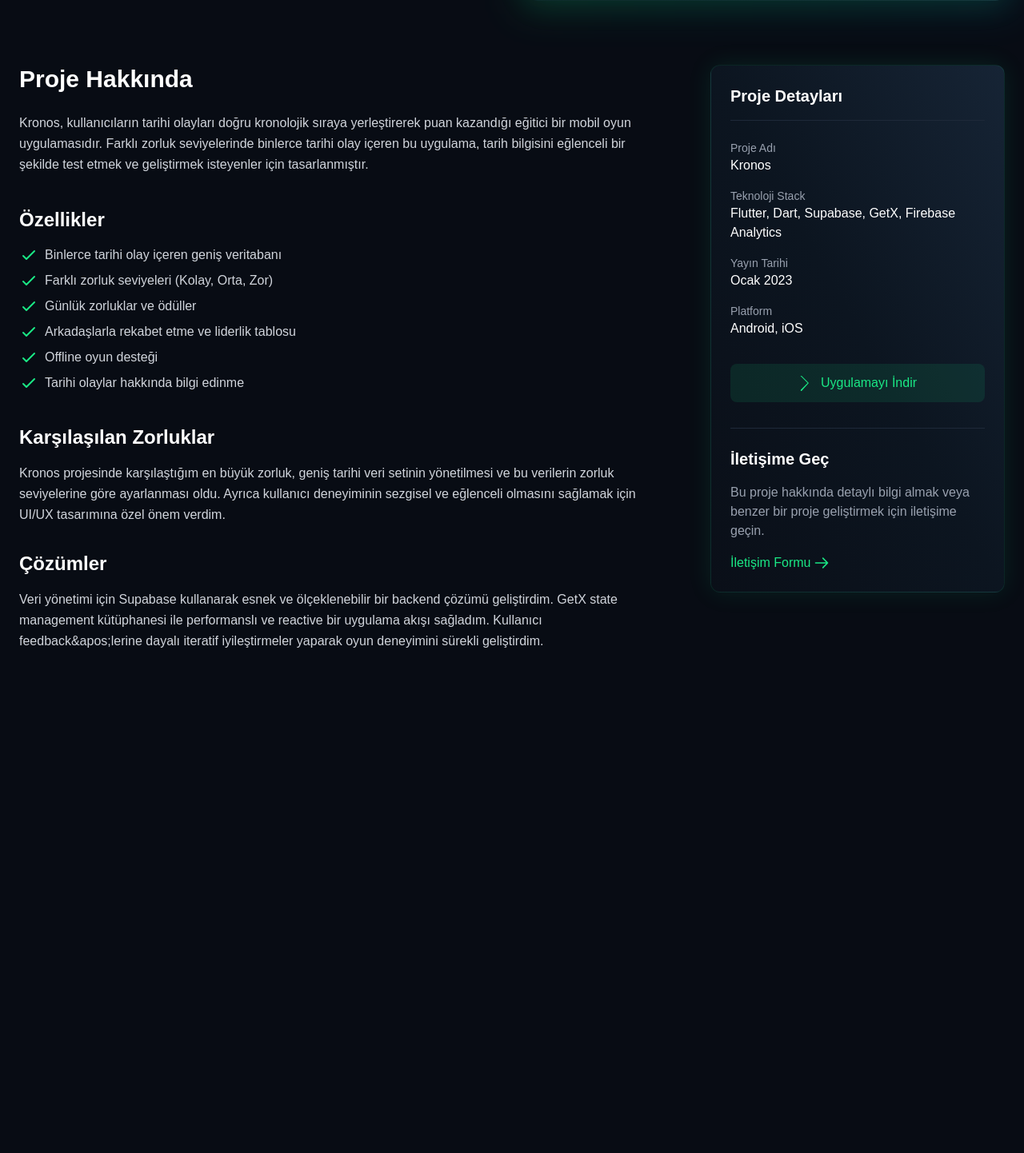
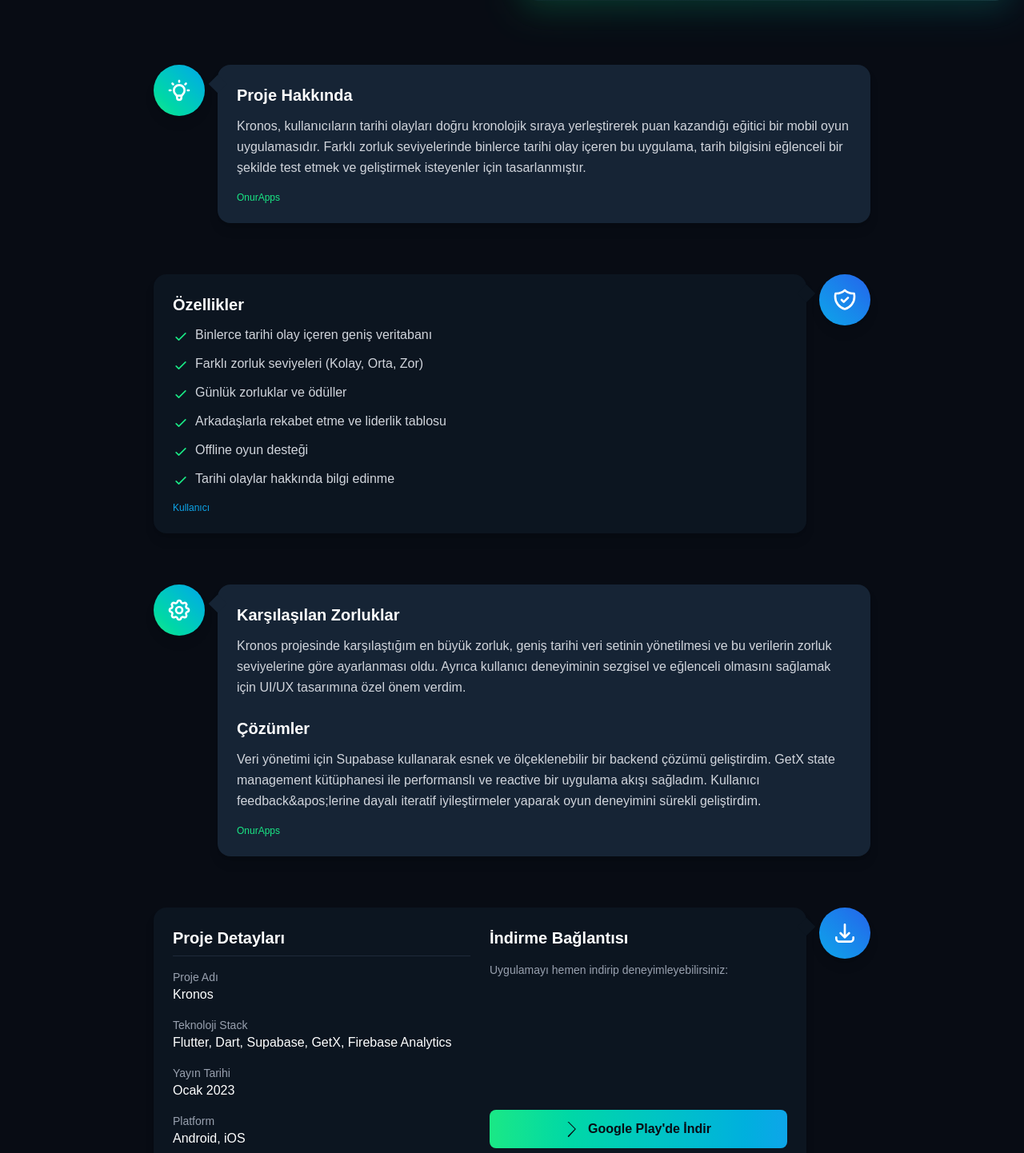
Before and after one commit to onurapps/onurapps-site, a Next.js app: page /projects/kronos in a window 1280 px wide. Shown: the part 868-2310 px from the top of the page at 80% size. Before the commit the page ends 1795 px from the top, so only its background shows below. Built offline with nearby package versions, Linux system fonts and the light colour scheme; a web font is replaced by a local one.

Commit message:
Proje detay sayfalarını diyalog kartı stiliyle yeniden tasarladık

```diff
--- a/src/app/projects/[slug]/page.js
+++ b/src/app/projects/[slug]/page.js
@@ -150,83 +150,163 @@ export default function ProjectDetails({ params }) {
         </div>
       </div>
 
-      {/* Project Details Section */}
+      {/* Project Details Section - Dialog Cards */}
       <div className="container mx-auto px-6 mt-20">
-        <div className="grid grid-cols-1 lg:grid-cols-3 gap-16">
-          <div className="lg:col-span-2">
-            <h2 className="text-3xl font-bold mb-6 text-white">Proje Hakkında</h2>
+        {/* Diyalog Kartı: Proje Açıklaması */}
+        <div className="max-w-4xl mx-auto mb-16">
+          <div className="flex flex-col md:flex-row gap-4 items-start">
+            {/* Avatar */}
+            <div className="flex-shrink-0">
+              <div className="w-14 h-14 md:w-16 md:h-16 rounded-full bg-gradient-to-tr from-[#1ae885] to-[#0ea5e9] flex items-center justify-center shadow-lg text-white">
+                <svg xmlns="http://www.w3.org/2000/svg" className="h-8 w-8" fill="none" viewBox="0 0 24 24" stroke="currentColor">
+                  <path strokeLinecap="round" strokeLinejoin="round" strokeWidth={2} d="M9.663 17h4.673M12 3v1m6.364 1.636l-.707.707M21 12h-1M4 12H3m3.343-5.657l-.707-.707m2.828 9.9a5 5 0 117.072 0l-.548.547A3.374 3.374 0 0014 18.469V19a2 2 0 11-4 0v-.531c0-.895-.356-1.754-.988-2.386l-.548-.547z" />
+                </svg>
+              </div>
+            </div>
 
-            <div className="prose prose-lg prose-invert max-w-none mb-10">
+            {/* Message */}
+            <div className="flex-grow bg-[#162435] rounded-2xl p-6 shadow-lg relative">
+              {/* Arrow */}
+              <div className="absolute top-4 left-0 transform -translate-x-1/2 rotate-45 w-4 h-4 bg-[#162435] hidden md:block"></div>
+
+              <h3 className="text-xl font-bold text-white mb-3">Proje Hakkında</h3>
+              <div className="prose prose-invert max-w-none text-gray-300">
                 {project.description.split('\n\n').map((paragraph, idx) => (
-                <p key={idx} className="text-gray-300 mb-4 leading-relaxed">{paragraph}</p>
+                  <p key={idx} className="mb-4 leading-relaxed">{paragraph}</p>
                 ))}
               </div>
+              <div className="text-[#1ae885] text-xs mt-2">OnurApps</div>
+            </div>
+          </div>
+        </div>
 
-            <h3 className="text-2xl font-bold mb-4">Özellikler</h3>
-            <ul className="mb-10 space-y-2">
+        {/* Diyalog Kartı: Özellikler */}
+        <div className="max-w-4xl mx-auto mb-16">
+          <div className="flex flex-col md:flex-row gap-4 items-start">
+            {/* Message (sağ tarafta) */}
+            <div className="flex-grow bg-[#0c1520] rounded-2xl p-6 shadow-lg relative order-2 md:order-1">
+              {/* Arrow */}
+              <div className="absolute top-4 right-0 transform translate-x-1/2 rotate-45 w-4 h-4 bg-[#0c1520] hidden md:block"></div>
+
+              <h3 className="text-xl font-bold text-white mb-3">Özellikler</h3>
+              <ul className="space-y-3">
                 {project.features.map((feature, index) => (
-                <li key={index} className="flex items-start">
-                  <svg className="h-6 w-6 text-[#1ae885] mr-2 flex-shrink-0" fill="none" viewBox="0 0 24 24" stroke="currentColor">
+                  <li key={index} className="flex items-start text-gray-300">
+                    <svg className="h-5 w-5 text-[#1ae885] mr-2 flex-shrink-0 mt-1" fill="none" viewBox="0 0 24 24" stroke="currentColor">
                       <path strokeLinecap="round" strokeLinejoin="round" strokeWidth={2} d="M5 13l4 4L19 7" />
                     </svg>
-                  <span className="text-gray-300">{feature}</span>
+                    <span>{feature}</span>
                   </li>
                 ))}
               </ul>
-
-            <h3 className="text-2xl font-bold mb-4">Karşılaşılan Zorluklar</h3>
-            <p className="text-gray-300 mb-8 leading-relaxed">{project.challenges}</p>
-
-            <h3 className="text-2xl font-bold mb-4">Çözümler</h3>
-            <p className="text-gray-300 mb-8 leading-relaxed">{project.solutions}</p>
+              <div className="text-[#0ea5e9] text-xs mt-4">Kullanıcı</div>
             </div>
 
+            {/* Avatar (sağ tarafta) */}
+            <div className="flex-shrink-0 md:order-2 order-1 md:ml-auto">
+              <div className="w-14 h-14 md:w-16 md:h-16 rounded-full bg-gradient-to-tr from-[#0ea5e9] to-[#2563eb] flex items-center justify-center shadow-lg text-white">
+                <svg xmlns="http://www.w3.org/2000/svg" className="h-8 w-8" fill="none" viewBox="0 0 24 24" stroke="currentColor">
+                  <path strokeLinecap="round" strokeLinejoin="round" strokeWidth={2} d="M9 12l2 2 4-4m5.618-4.016A11.955 11.955 0 0112 2.944a11.955 11.955 0 01-8.618 3.04A12.02 12.02 0 003 9c0 5.591 3.824 10.29 9 11.622 5.176-1.332 9-6.03 9-11.622 0-1.042-.133-2.052-.382-3.016z" />
+                </svg>
+              </div>
+            </div>
+          </div>
+        </div>
+
+        {/* Diyalog Kartı: Zorluklar ve Çözümler */}
+        <div className="max-w-4xl mx-auto mb-16">
+          <div className="flex flex-col md:flex-row gap-4 items-start">
+            {/* Avatar */}
+            <div className="flex-shrink-0">
+              <div className="w-14 h-14 md:w-16 md:h-16 rounded-full bg-gradient-to-tr from-[#1ae885] to-[#0ea5e9] flex items-center justify-center shadow-lg text-white">
+                <svg xmlns="http://www.w3.org/2000/svg" className="h-8 w-8" fill="none" viewBox="0 0 24 24" stroke="currentColor">
+                  <path strokeLinecap="round" strokeLinejoin="round" strokeWidth={2} d="M10.325 4.317c.426-1.756 2.924-1.756 3.35 0a1.724 1.724 0 002.573 1.066c1.543-.94 3.31.826 2.37 2.37a1.724 1.724 0 001.065 2.572c1.756.426 1.756 2.924 0 3.35a1.724 1.724 0 00-1.066 2.573c.94 1.543-.826 3.31-2.37 2.37a1.724 1.724 0 00-2.572 1.065c-.426 1.756-2.924 1.756-3.35 0a1.724 1.724 0 00-2.573-1.066c-1.543.94-3.31-.826-2.37-2.37a1.724 1.724 0 00-1.065-2.572c-1.756-.426-1.756-2.924 0-3.35a1.724 1.724 0 001.066-2.573c-.94-1.543.826-3.31 2.37-2.37.996.608 2.296.07 2.572-1.065z" />
+                  <path strokeLinecap="round" strokeLinejoin="round" strokeWidth={2} d="M15 12a3 3 0 11-6 0 3 3 0 016 0z" />
+                </svg>
+              </div>
+            </div>
+
+            {/* Message */}
+            <div className="flex-grow bg-[#162435] rounded-2xl p-6 shadow-lg relative">
+              {/* Arrow */}
+              <div className="absolute top-4 left-0 transform -translate-x-1/2 rotate-45 w-4 h-4 bg-[#162435] hidden md:block"></div>
+
+              <h3 className="text-xl font-bold text-white mb-3">Karşılaşılan Zorluklar</h3>
+              <p className="text-gray-300 leading-relaxed mb-6">{project.challenges}</p>
+
+              <h3 className="text-xl font-bold text-white mb-3">Çözümler</h3>
+              <p className="text-gray-300 leading-relaxed">{project.solutions}</p>
+
+              <div className="text-[#1ae885] text-xs mt-4">OnurApps</div>
+            </div>
+          </div>
+        </div>
+
+        {/* Proje Detayları ve İndir Kartı */}
+        <div className="max-w-4xl mx-auto">
+          <div className="flex flex-col md:flex-row gap-4 items-start">
+            {/* Message (sağ tarafta) */}
+            <div className="flex-grow bg-[#0c1520] rounded-2xl p-6 shadow-lg relative order-2 md:order-1">
+              {/* Arrow */}
+              <div className="absolute top-4 right-0 transform translate-x-1/2 rotate-45 w-4 h-4 bg-[#0c1520] hidden md:block"></div>
+
+              <div className="grid grid-cols-1 md:grid-cols-2 gap-6">
                 <div>
-            <div className="bg-gradient-to-bl from-[#162435] via-[#0c1520] to-[#0a0f18] shadow-[0_0_30px_rgba(26,232,133,0.1)] rounded-xl border border-[#1ae885]/10 p-6">
-              <h3 className="text-xl font-bold mb-6 border-b border-gray-800 pb-4">Proje Detayları</h3>
+                  <h3 className="text-xl font-bold text-white mb-4 border-b border-gray-800 pb-2">Proje Detayları</h3>
 
                   <div className="space-y-4">
                     <div>
                       <h4 className="text-gray-400 text-sm">Proje Adı</h4>
-                  <p className="font-medium">{project.title}</p>
+                      <p className="font-medium text-white">{project.title}</p>
                     </div>
 
                     <div>
                       <h4 className="text-gray-400 text-sm">Teknoloji Stack</h4>
-                  <p className="font-medium">{project.techStack.join(', ')}</p>
+                      <p className="font-medium text-white">{project.techStack.join(', ')}</p>
                     </div>
 
                     <div>
                       <h4 className="text-gray-400 text-sm">Yayın Tarihi</h4>
-                  <p className="font-medium">{project.releasedDate}</p>
+                      <p className="font-medium text-white">{project.releasedDate}</p>
                     </div>
 
                     <div>
                       <h4 className="text-gray-400 text-sm">Platform</h4>
-                  <p className="font-medium">Android, iOS</p>
+                      <p className="font-medium text-white">Android, iOS</p>
+                    </div>
                   </div>
                 </div>
 
-              <div className="mt-8">
+                <div className="flex flex-col justify-between h-full">
+                  <div>
+                    <h3 className="text-xl font-bold text-white mb-4">İndirme Bağlantısı</h3>
+                    <p className="text-gray-400 mb-4 text-sm">Uygulamayı hemen indirip deneyimleyebilirsiniz:</p>
+                  </div>
+
                   <a
                     href={project.playStoreUrl}
                     target="_blank"
                     rel="noopener noreferrer"
-                  className="flex justify-center items-center w-full bg-[#1ae885]/10 hover:bg-[#1ae885]/20 text-[#1ae885] font-medium py-3 rounded-lg transition-all duration-300"
+                    className="flex justify-center items-center w-full bg-gradient-to-r from-[#1ae885] to-[#0ea5e9] text-[#080c14] font-bold py-3 px-4 rounded-lg hover:shadow-[0_0_20px_rgba(26,232,133,0.4)] transition-all duration-300"
                   >
                     <svg viewBox="0 0 24 24" fill="currentColor" className="w-5 h-5 mr-2">
                       <path d="M3.609 1.814L13.792 12 3.609 22.186c-.181.181-.29.433-.29.7 0 .267.109.519.29.7.181.181.433.29.7.29.267 0 .519-.109.7-.29L15.567 12 5.009 1.424c-.181-.181-.434-.29-.7-.29-.267 0-.519.109-.7.29-.181.181-.29.434-.29.7 0 .267.109.519.29.7z"/>
                     </svg>
-                  Uygulamayı İndir
+                    Google Play&apos;de İndir
                   </a>
                 </div>
+              </div>
 
-              <div className="mt-8 pt-6 border-t border-gray-800">
-                <h4 className="text-xl font-bold mb-4">İletişime Geç</h4>
-                <p className="text-gray-400 mb-4">Bu proje hakkında detaylı bilgi almak veya benzer bir proje geliştirmek için iletişime geçin.</p>
+              <div className="mt-6 pt-6 border-t border-gray-800">
+                <div className="flex items-center justify-between">
+                  <div>
+                    <h3 className="text-xl font-bold text-white mb-2">İletişime Geç</h3>
+                    <p className="text-gray-400 text-sm">Benzer bir proje için iletişime geçin</p>
+                  </div>
+
                   <Link
                     href="/#contact"
-                  className="inline-flex items-center text-[#1ae885] hover:underline"
+                    className="inline-flex items-center bg-[#1ae885]/10 hover:bg-[#1ae885]/20 text-[#1ae885] font-medium py-2 px-4 rounded-lg transition-all duration-300"
                   >
                     İletişim Formu
                     <svg xmlns="http://www.w3.org/2000/svg" className="h-5 w-5 ml-1" fill="none" viewBox="0 0 24 24" stroke="currentColor">
@@ -235,6 +315,18 @@ export default function ProjectDetails({ params }) {
                   </Link>
                 </div>
               </div>
+
+              <div className="text-[#0ea5e9] text-xs mt-4">Kullanıcı</div>
+            </div>
+
+            {/* Avatar (sağ tarafta) */}
+            <div className="flex-shrink-0 md:order-2 order-1 md:ml-auto">
+              <div className="w-14 h-14 md:w-16 md:h-16 rounded-full bg-gradient-to-tr from-[#0ea5e9] to-[#2563eb] flex items-center justify-center shadow-lg text-white">
+                <svg xmlns="http://www.w3.org/2000/svg" className="h-8 w-8" fill="none" viewBox="0 0 24 24" stroke="currentColor">
+                  <path strokeLinecap="round" strokeLinejoin="round" strokeWidth={2} d="M4 16v1a3 3 0 003 3h10a3 3 0 003-3v-1m-4-4l-4 4m0 0l-4-4m4 4V4" />
+                </svg>
+              </div>
+            </div>
           </div>
         </div>
       </div>
```
Lines whose indentation alone changed are shown as unchanged.
